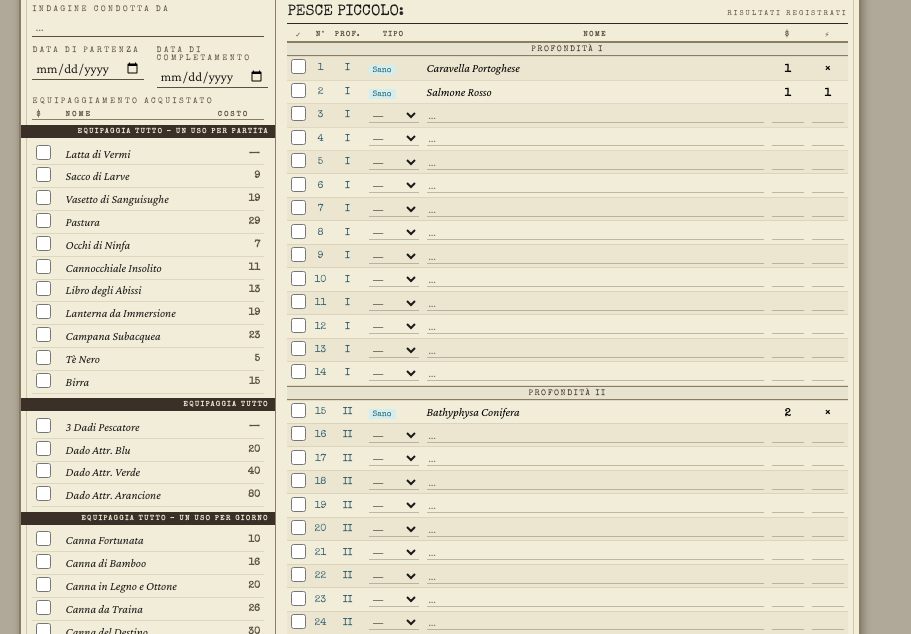
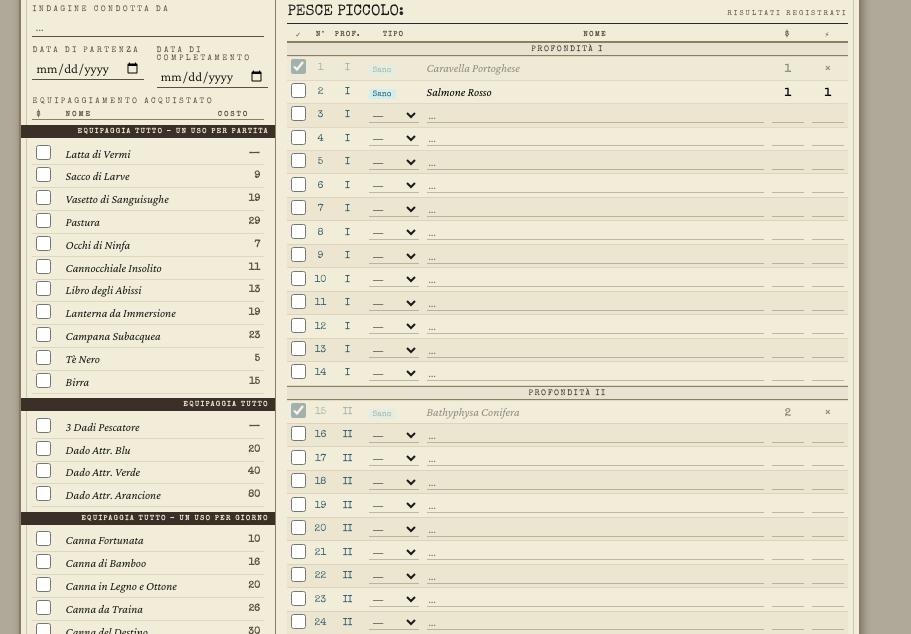
Before and after one commit to cattivocliente/DeepRegrestCampaign, a plain HTML site: page index.html in a window 1280 px wide. Shown: the part 148-782 px from the top of the page, without its empty margins (0-911 px from the left). Drawn offline with nearby package versions, Linux system fonts and the light colour scheme.

Commit message:
Add 'chk' property to fish configuration objects

```diff
--- a/index.html
+++ b/index.html
@@ -278,15 +278,15 @@ body{background:#b0a898;font-family:'Crimson Pro',Georgia,serif;}
 // ===== FISH CONFIG =====
 var FC = {
   P:[ // Piccolo
-    {p:'I',  t:'Sano',  n:'Caravella Portoghese',val:'1',d:'×',pre:1},
-    {p:'I',  t:'Sano',  n:'Salmone Rosso',       val:'1',d:'1',pre:1},
+    {p:'I',  t:'Sano',  n:'Caravella Portoghese',val:'1',d:'×',pre:1,chk:1},
+    {p:'I',  t:'Sano',  n:'Salmone Rosso',       val:'1',d:'1',pre:1,chk:0},
     {p:'I',  t:'',n:'',val:'',d:'',pre:0},{p:'I',t:'',n:'',val:'',d:'',pre:0},
     {p:'I',  t:'',n:'',val:'',d:'',pre:0},{p:'I',t:'',n:'',val:'',d:'',pre:0},
     {p:'I',  t:'',n:'',val:'',d:'',pre:0},{p:'I',t:'',n:'',val:'',d:'',pre:0},
     {p:'I',  t:'',n:'',val:'',d:'',pre:0},{p:'I',t:'',n:'',val:'',d:'',pre:0},
     {p:'I',  t:'',n:'',val:'',d:'',pre:0},{p:'I',t:'',n:'',val:'',d:'',pre:0},
     {p:'I',  t:'',n:'',val:'',d:'',pre:0},{p:'I',t:'',n:'',val:'',d:'',pre:0},
-    {p:'II', t:'Sano',  n:'Bathyphysa Conifera', val:'2',d:'×',pre:1},
+    {p:'II', t:'Sano',  n:'Bathyphysa Conifera', val:'2',d:'×',pre:1,chk:1},
     {p:'II', t:'',n:'',val:'',d:'',pre:0},{p:'II',t:'',n:'',val:'',d:'',pre:0},
     {p:'II', t:'',n:'',val:'',d:'',pre:0},{p:'II',t:'',n:'',val:'',d:'',pre:0},
     {p:'II', t:'',n:'',val:'',d:'',pre:0},{p:'II',t:'',n:'',val:'',d:'',pre:0},
@@ -294,7 +294,7 @@ var FC = {
     {p:'II', t:'',n:'',val:'',d:'',pre:0},{p:'II',t:'',n:'',val:'',d:'',pre:0},
     {p:'II', t:'',n:'',val:'',d:'',pre:0},{p:'II',t:'',n:'',val:'',d:'',pre:0},
     {p:'II', t:'',n:'',val:'',d:'',pre:0},{p:'II',t:'',n:'',val:'',d:'',pre:0},
-    {p:'III',t:'Orrido',n:'Colonia Abissale',    val:'3',d:'×',pre:1},
+    {p:'III',t:'Orrido',n:'Colonia Abissale',    val:'3',d:'×',pre:1,chk:1},
     {p:'III',t:'',n:'',val:'',d:'',pre:0},{p:'III',t:'',n:'',val:'',d:'',pre:0},
     {p:'III',t:'',n:'',val:'',d:'',pre:0},{p:'III',t:'',n:'',val:'',d:'',pre:0},
     {p:'III',t:'',n:'',val:'',d:'',pre:0},{p:'III',t:'',n:'',val:'',d:'',pre:0},
@@ -304,7 +304,7 @@ var FC = {
     {p:'III',t:'',n:'',val:'',d:'',pre:0},{p:'III',t:'',n:'',val:'',d:'',pre:0}
   ],
   M:[ // Medio
-    {p:'I',  t:'Orrido',n:'Contrabbandiere della Marea',  val:'',d:'×',pre:1},
+    {p:'I',  t:'Orrido',n:'Contrabbandiere della Marea',  val:'×',d:'×',pre:1,chk:1},
     {p:'I',  t:'',n:'',val:'',d:'',pre:0},{p:'I',t:'',n:'',val:'',d:'',pre:0},
     {p:'I',  t:'',n:'',val:'',d:'',pre:0},{p:'I',t:'',n:'',val:'',d:'',pre:0},
     {p:'I',  t:'',n:'',val:'',d:'',pre:0},{p:'I',t:'',n:'',val:'',d:'',pre:0},
@@ -312,7 +312,7 @@ var FC = {
     {p:'I',  t:'',n:'',val:'',d:'',pre:0},{p:'I',t:'',n:'',val:'',d:'',pre:0},
     {p:'I',  t:'',n:'',val:'',d:'',pre:0},{p:'I',t:'',n:'',val:'',d:'',pre:0},
     {p:'I',  t:'',n:'',val:'',d:'',pre:0},{p:'I',t:'',n:'',val:'',d:'',pre:0},
-    {p:'II', t:'Orrido',n:'Commerciante delle Profondità',val:'',d:'×',pre:1},
+    {p:'II', t:'Orrido',n:'Commerciante delle Profondità',val:'×',d:'×',pre:1,chk:1},
     {p:'II', t:'',n:'',val:'',d:'',pre:0},{p:'II',t:'',n:'',val:'',d:'',pre:0},
     {p:'II', t:'',n:'',val:'',d:'',pre:0},{p:'II',t:'',n:'',val:'',d:'',pre:0},
     {p:'II', t:'',n:'',val:'',d:'',pre:0},{p:'II',t:'',n:'',val:'',d:'',pre:0},
@@ -320,7 +320,7 @@ var FC = {
     {p:'II', t:'',n:'',val:'',d:'',pre:0},{p:'II',t:'',n:'',val:'',d:'',pre:0},
     {p:'II', t:'',n:'',val:'',d:'',pre:0},{p:'II',t:'',n:'',val:'',d:'',pre:0},
     {p:'II', t:'',n:'',val:'',d:'',pre:0},{p:'II',t:'',n:'',val:'',d:'',pre:0},
-    {p:'III',t:'Orrido',n:'Mercante degli Abissi',        val:'',d:'×',pre:1},
+    {p:'III',t:'Orrido',n:'Mercante degli Abissi',        val:'×',d:'×',pre:1,chk:1},
     {p:'III',t:'',n:'',val:'',d:'',pre:0},{p:'III',t:'',n:'',val:'',d:'',pre:0},
     {p:'III',t:'',n:'',val:'',d:'',pre:0},{p:'III',t:'',n:'',val:'',d:'',pre:0},
     {p:'III',t:'',n:'',val:'',d:'',pre:0},{p:'III',t:'',n:'',val:'',d:'',pre:0},
@@ -330,7 +330,7 @@ var FC = {
     {p:'III',t:'',n:'',val:'',d:'',pre:0},{p:'III',t:'',n:'',val:'',d:'',pre:0}
   ],
   G:[ // Grande
-    {p:'II', t:'Sano',  n:'Megattera',              val:'',d:'×',pre:1},
+    {p:'II', t:'Sano',  n:'Megattera',              val:'×',d:'×',pre:1,chk:1},
     {p:'II', t:'',n:'',val:'',d:'',pre:0},{p:'II',t:'',n:'',val:'',d:'',pre:0},
     {p:'II', t:'',n:'',val:'',d:'',pre:0},{p:'II',t:'',n:'',val:'',d:'',pre:0},
     {p:'II', t:'',n:'',val:'',d:'',pre:0},{p:'II',t:'',n:'',val:'',d:'',pre:0},
@@ -338,7 +338,7 @@ var FC = {
     {p:'II', t:'',n:'',val:'',d:'',pre:0},{p:'II',t:'',n:'',val:'',d:'',pre:0},
     {p:'II', t:'',n:'',val:'',d:'',pre:0},{p:'II',t:'',n:'',val:'',d:'',pre:0},
     {p:'II', t:'',n:'',val:'',d:'',pre:0},{p:'II',t:'',n:'',val:'',d:'',pre:0},
-    {p:'III',t:'Orrido',n:'Balena di Rocabarraigh',val:'',d:'×',pre:1,tent:1},
+    {p:'III',t:'Orrido',n:'Balena di Rocabarraigh',val:'×',d:'×',pre:1,tent:1,chk:1},
     {p:'III',t:'',n:'',val:'',d:'',pre:0},{p:'III',t:'',n:'',val:'',d:'',pre:0},
     {p:'III',t:'',n:'',val:'',d:'',pre:0},{p:'III',t:'',n:'',val:'',d:'',pre:0},
     {p:'III',t:'',n:'',val:'',d:'',pre:0},{p:'III',t:'',n:'',val:'',d:'',pre:0},
@@ -367,7 +367,7 @@ function buildTable(key, tbId) {
     }
     var k = key+'_'+i;
     var fd = D.fish[key][k] || {};
-    var chk = !!fd.checked;
+    var chk = fd.checked !== undefined ? !!fd.checked : !!r.chk;
     var tipo = fd.tipo !== undefined ? fd.tipo : r.t;
     var nome = fd.nome !== undefined ? fd.nome : r.n;
     var val  = fd.val  !== undefined ? fd.val  : r.val;
```
